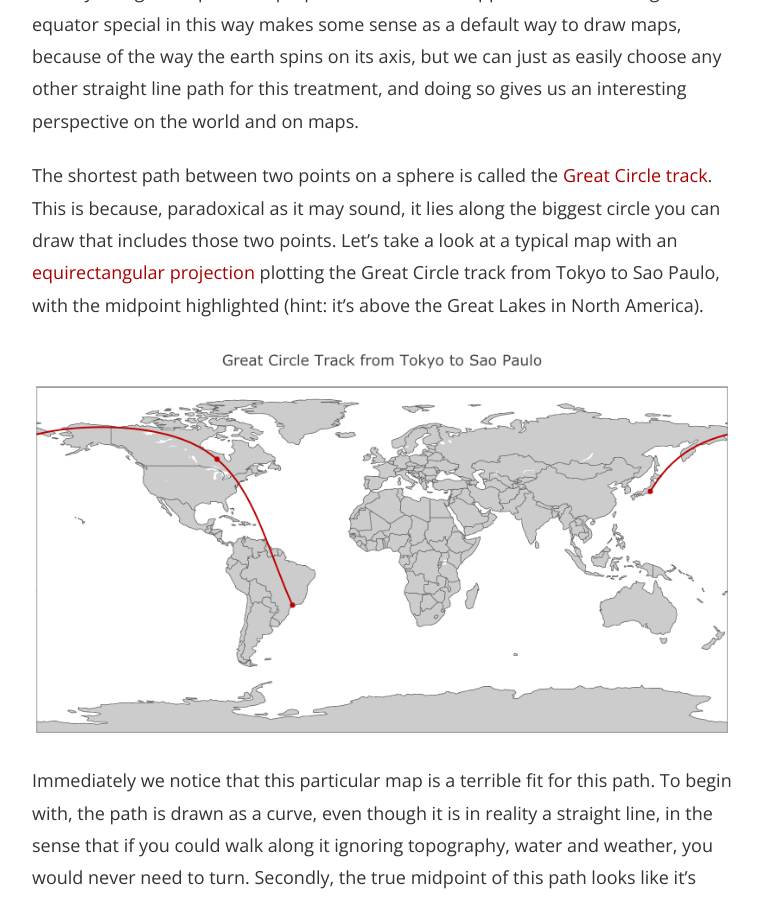
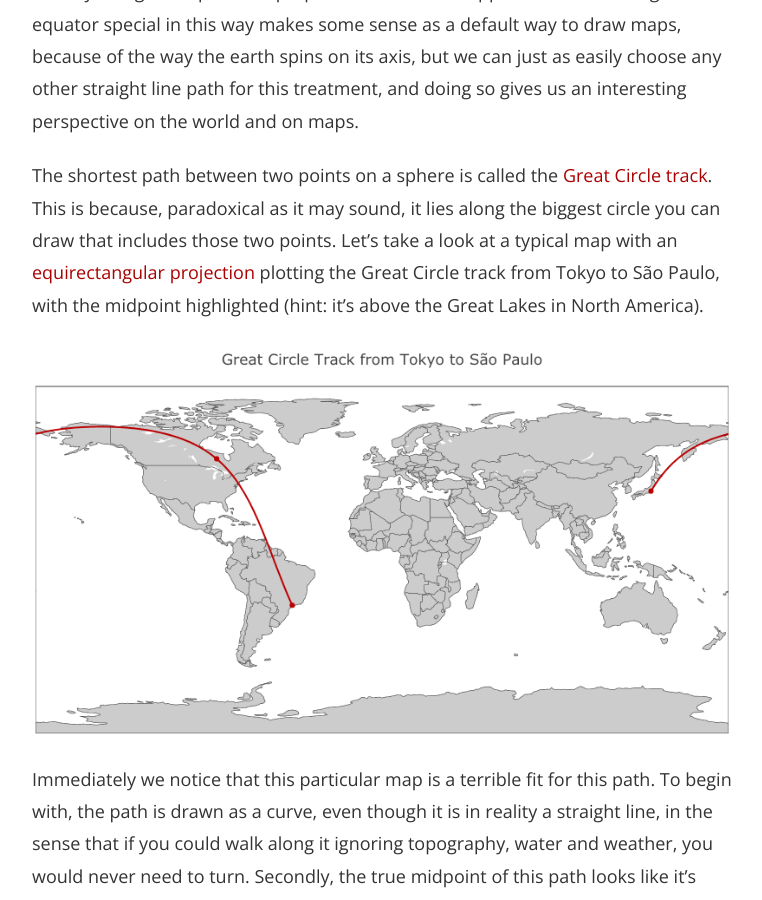
Before and after one commit to nicolaskruchten/nicolaskruchten.github.io, a Jekyll site: the page built from _posts/2017-12-22-straightening_great_circles.md, in a window 1280 px wide and 900 px high, scrolled down 726 px. Shown: the whole window, without its empty margins (258-1020 px from the left). Built offline with Jekyll 4.4.1, drawn with Linux system fonts in a browser that asks for light colours; some web fonts are replaced.

Commit message:
fix typo

```diff
--- a/_posts/2017-12-22-straightening_great_circles.md
+++ b/_posts/2017-12-22-straightening_great_circles.md
@@ -11,7 +11,7 @@ Many a bored long-haul flight passenger has asked themselves why the flight path
 
 <!-- more -->
 
-The shortest path between two points on a sphere is called the [Great Circle track][gc]. This is because, paradoxical as it may sound, it lies along the biggest circle you can draw that includes those two points. Let’s take a look at a typical map with an [equirectangular projection][er] plotting the Great Circle track from Tokyo to Sao Paulo, with the midpoint highlighted (hint: it’s above the Great Lakes in North America).
+The shortest path between two points on a sphere is called the [Great Circle track][gc]. This is because, paradoxical as it may sound, it lies along the biggest circle you can draw that includes those two points. Let’s take a look at a typical map with an [equirectangular projection][er] plotting the Great Circle track from Tokyo to São Paulo, with the midpoint highlighted (hint: it’s above the Great Lakes in North America).
 
 ![](http://nicolas.kruchten.com/images/straight_circles/tokyo_sao_paulo.png)
 
```
Also changed, not shown: images/straight_circles/tokyo_sao_paulo.png, images/straight_circles/tokyo_sao_paulo_straight.png, 1 other file.
